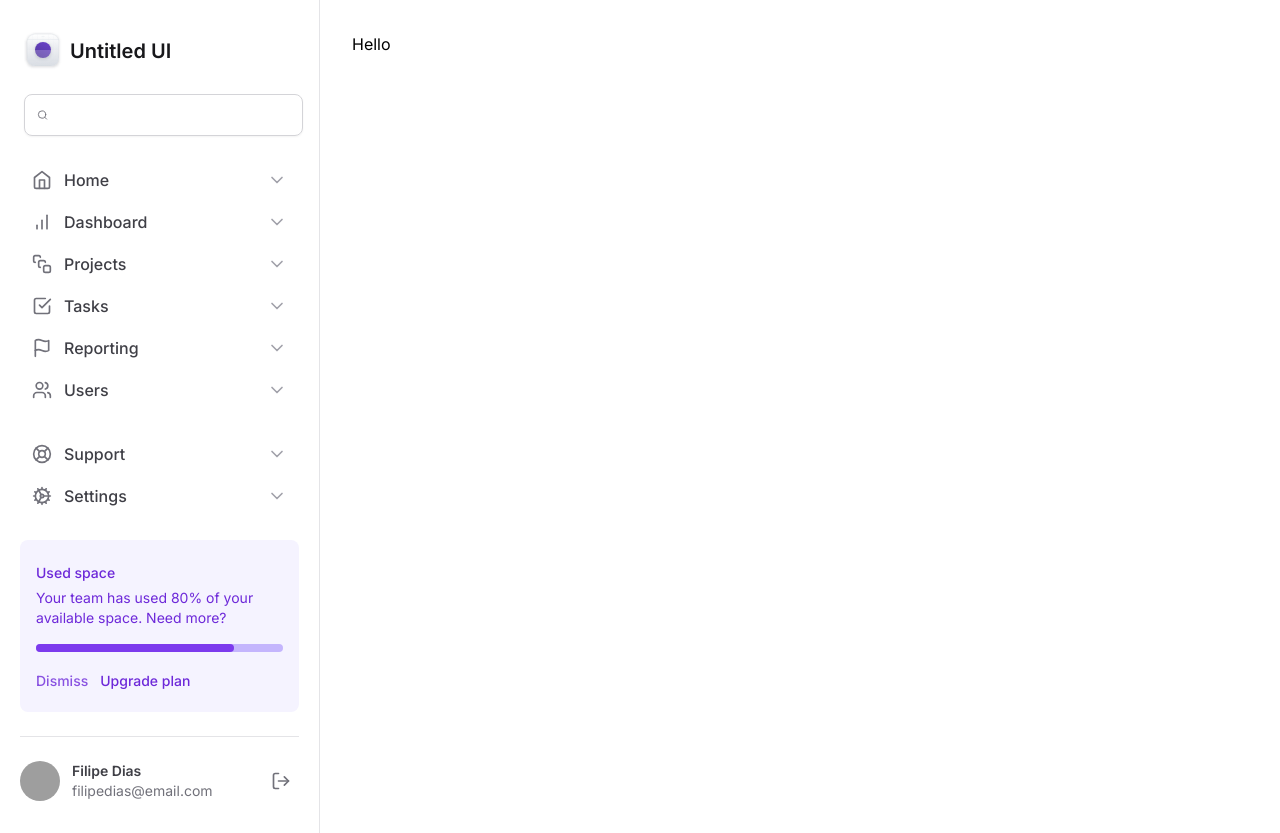
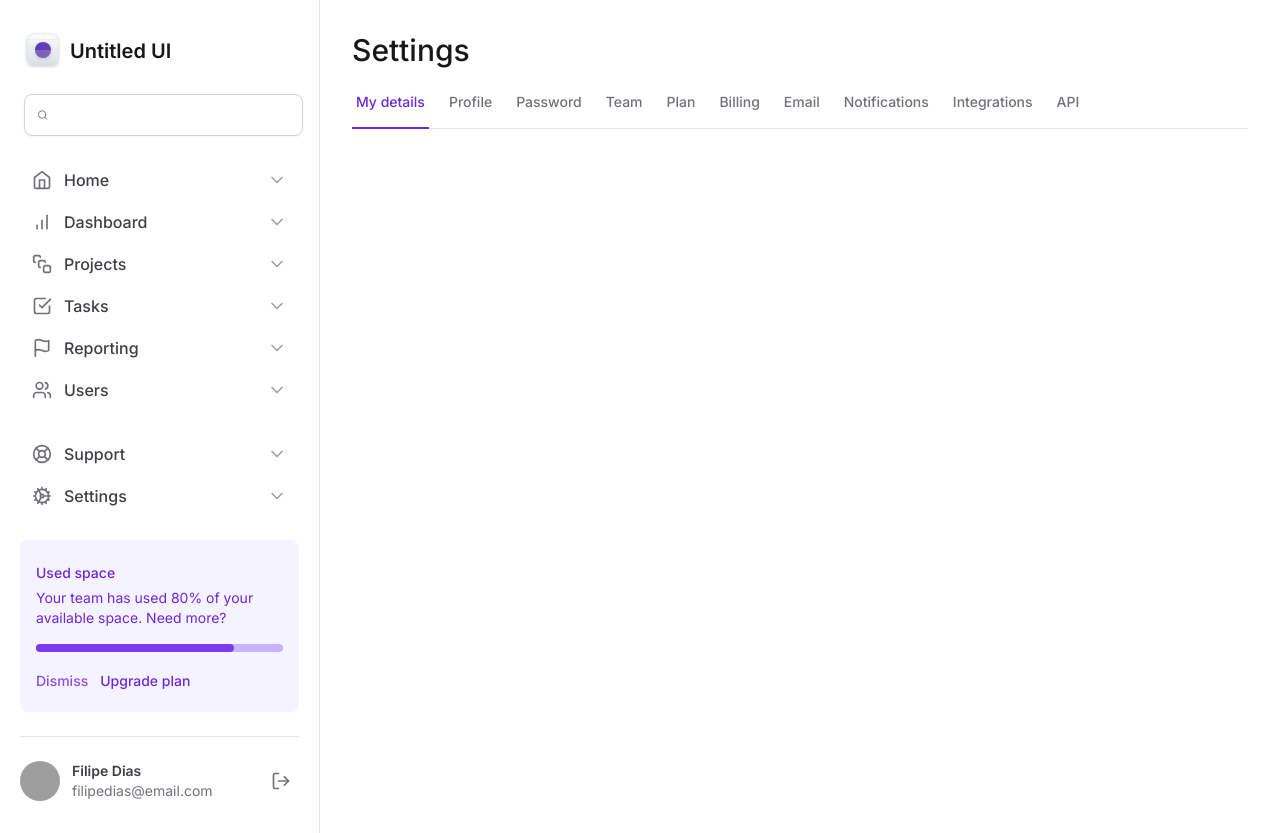
Before and after one commit to jfilipedias/tailwind-next, a Next.js app: page / in a window 1280 px wide. Built offline with nearby package versions, Linux system fonts and the light colour scheme; grey boxes are pictures that could not be loaded.

Commit message:
feat: Creates the SettingsTabs

```diff
--- a/package.json
+++ b/package.json
@@ -9,6 +9,8 @@
     "lint": "next lint"
   },
   "dependencies": {
+    "@radix-ui/react-tabs": "^1.0.4",
+    "framer-motion": "^10.16.4",
     "lucide-react": "^0.279.0",
     "next": "latest",
     "react": "latest",
--- a/src/app/layout.tsx
+++ b/src/app/layout.tsx
@@ -15,9 +15,9 @@ export default function RootLayout({
 	children: React.ReactNode
 }) {
 	return (
-		<html lang="en">
+		<html lang="en" className="antialiased">
 			<body className={inter.className}>
-				<div className="grid-cols-app grid min-h-screen">
+				<div className="grid min-h-screen grid-cols-app">
 					<Sidebar />
 					<main className="px-8 pb-12 pt-8">{children}</main>
 				</div>
--- a/src/app/page.tsx
+++ b/src/app/page.tsx
@@ -1,3 +1,11 @@
+import { SettingsTabs } from '@/components/settings-tabs'
+
 export default function Home() {
-	return <h1>Hello</h1>
+	return (
+		<>
+			<h1 className="text-3xl font-medium text-zinc-900">Settings</h1>
+
+			<SettingsTabs />
+		</>
+	)
 }
--- /dev/null
+++ b/src/components/settings-tabs.tsx
@@ -0,0 +1,67 @@
+'use client'
+
+import { useState } from 'react'
+import { motion } from 'framer-motion'
+import * as Tabs from '@radix-ui/react-tabs'
+
+interface TabItemProps extends Tabs.TabsTriggerProps {
+	active?: boolean
+}
+
+function TabItem({ children, active, ...props }: TabItemProps) {
+	return (
+		<Tabs.Trigger
+			className="relative px-1 pb-4 text-sm font-medium text-zinc-500 hover:text-violet-700 data-[state=active]:text-violet-700"
+			{...props}
+		>
+			<span>{children}</span>
+
+			{active && (
+				<motion.div
+					layoutId="activeTab"
+					className="absolute inset-x-0 -bottom-px h-0.5 bg-violet-700"
+				/>
+			)}
+		</Tabs.Trigger>
+	)
+}
+
+export function SettingsTabs() {
+	const [activeTab, setActiveTab] = useState('tab1')
+	return (
+		<Tabs.Root value={activeTab} onValueChange={setActiveTab}>
+			<Tabs.List className="mt-6 flex w-full items-center gap-4 border-b border-zinc-200">
+				<TabItem value="tab1" active={activeTab === 'tab1'}>
+					My details
+				</TabItem>
+				<TabItem value="tab2" active={activeTab === 'tab2'}>
+					Profile
+				</TabItem>
+				<TabItem value="tab3" active={activeTab === 'tab3'}>
+					Password
+				</TabItem>
+				<TabItem value="tab4" active={activeTab === 'tab4'}>
+					Team
+				</TabItem>
+				<TabItem value="tab5" active={activeTab === 'tab5'}>
+					Plan
+				</TabItem>
+				<TabItem value="tab6" active={activeTab === 'tab6'}>
+					Billing
+				</TabItem>
+				<TabItem value="tab7" active={activeTab === 'tab7'}>
+					Email
+				</TabItem>
+				<TabItem value="tab8" active={activeTab === 'tab8'}>
+					Notifications
+				</TabItem>
+				<TabItem value="tab9" active={activeTab === 'tab9'}>
+					Integrations
+				</TabItem>
+				<TabItem value="tab0" active={activeTab === 'tab0'}>
+					API
+				</TabItem>
+			</Tabs.List>
+		</Tabs.Root>
+	)
+}
--- a/src/components/sidebar/index.tsx
+++ b/src/components/sidebar/index.tsx
@@ -9,7 +9,7 @@ import {
 	SquareStack,
 	Users,
 } from 'lucide-react'
-import { InputField, InputRoot } from '@/components/input'
+import * as Input from '@/components/input'
 import { Logo } from './logo'
 import { NavItem } from './nav-item'
 import { Profile } from './profile'
@@ -20,10 +20,10 @@ export function Sidebar() {
 		<aside className="flex flex-col gap-6 border-r border-zinc-200 px-5 py-8">
 			<Logo />
 
-			<InputRoot className="mx-1 flex w-full items-center gap-2 rounded-lg border border-zinc-300 px-3 py-2 shadow-sm">
+			<Input.Root className="mx-1 flex w-full items-center gap-2 rounded-lg border border-zinc-300 px-3 py-2 shadow-sm">
 				<Search className="h-5 w-5 text-zinc-500" />
-				<InputField type="text" placeholder="Search" />
-			</InputRoot>
+				<Input.Field type="text" placeholder="Search" />
+			</Input.Root>
 
 			<nav className="space-y-0.5">
 				<NavItem title="Home" icon={Home} />
```
Also changed, not shown: src/components/input.tsx (+4 -6 lines), 1 other file (tests, documents, lock files or other folders).
